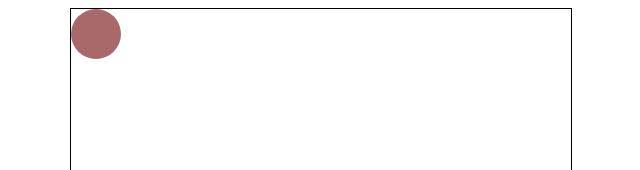
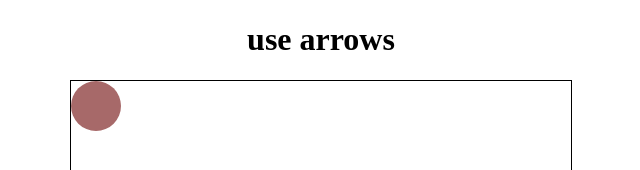
Before and after one commit to S-W-A/snake, a plain HTML site: page index.html in a window 1280 px wide. Shown: the top 170 px of the page, without its empty margins (319-959 px from the left). Drawn offline with Linux system fonts and the light colour scheme.

Commit message:
Update index.html
feat: add instructions:D

```diff
--- a/index.html
+++ b/index.html
@@ -10,6 +10,7 @@
 <body>
 
   <div class="wrapper">
+    <h1 style="text-align: center;">use arrows</h1>
     <div class="area">
       <div class="square"></div>
     </div>
```
